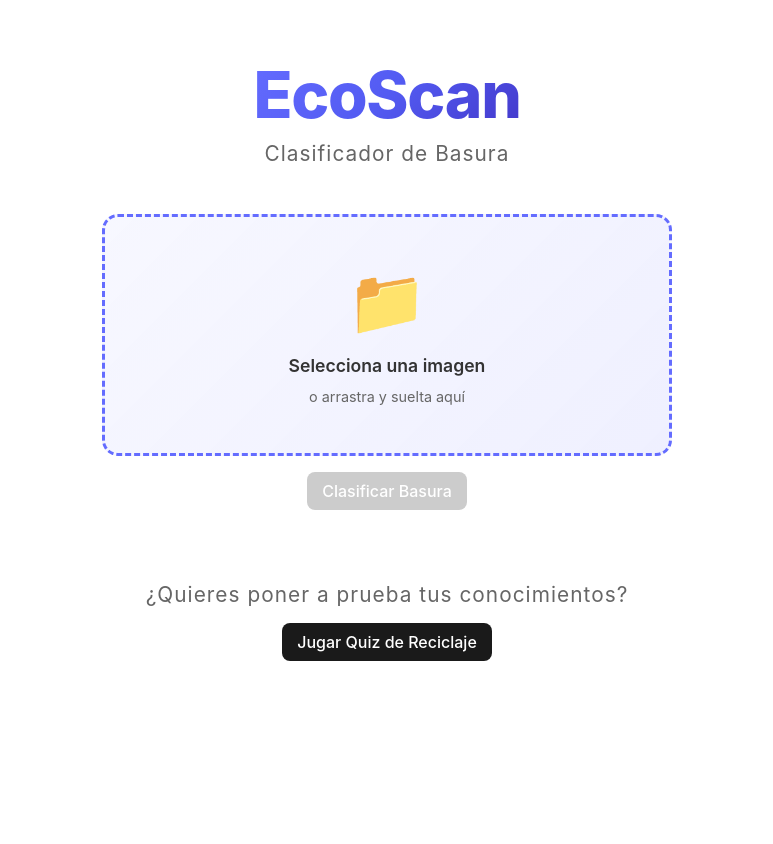
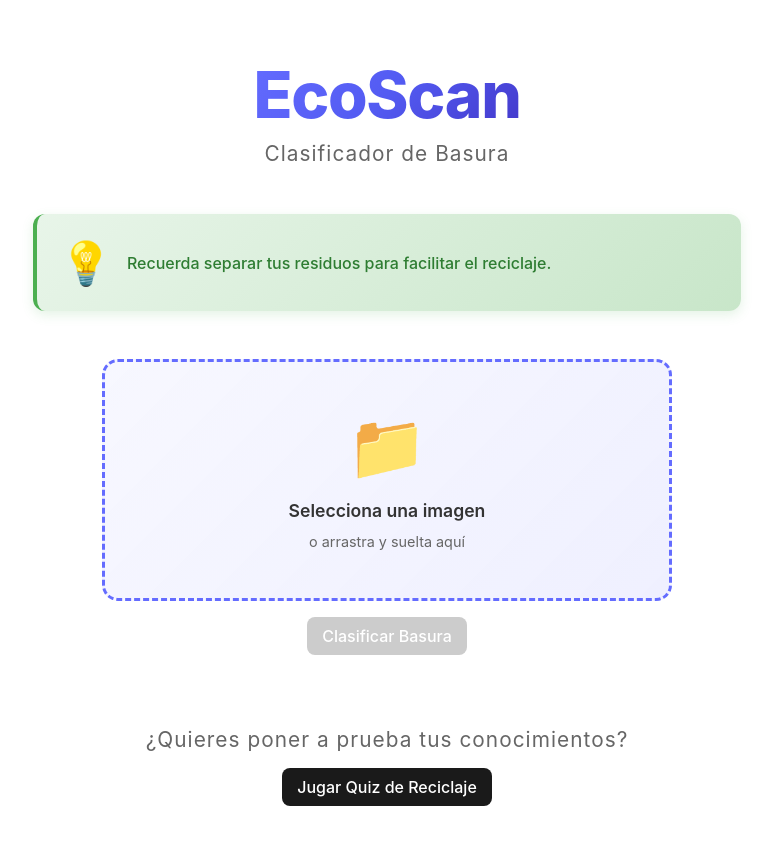
Before and after one commit to LauraMurillas/Eco-Scan, a React (Vite) app: page / in a window 1280 px wide. Shown: the top 844 px of the page, without its empty margins (253-1026 px from the left). Before the commit the page ends 800 px from the top, so only its background shows below. Built offline with nearby package versions, Linux system fonts and the light colour scheme; no server answers.

Commit message:
Implement EcoScan frontend for image classification, eco-tips, and quiz, alongside a new API for tip generation.

```diff
--- a/src/App.css
+++ b/src/App.css
@@ -35,6 +35,45 @@
     color: #666;
     margin: 0.5rem 0 0 0;
     letter-spacing: 0.05em;
+}
+
+.eco-tip-section {
+    width: 100%;
+    max-width: 700px;
+    background: linear-gradient(135deg, #e8f5e9 0%, #c8e6c9 100%);
+    border-left: 4px solid #4caf50;
+    border-radius: 12px;
+    padding: 1.5rem;
+    display: flex;
+    align-items: center;
+    gap: 1rem;
+    box-shadow: 0 4px 12px rgba(76, 175, 80, 0.15);
+    margin-bottom: 1rem;
+}
+
+.tip-icon {
+    font-size: 2.5rem;
+    animation: pulse 2s ease-in-out infinite;
+}
+
+@keyframes pulse {
+
+    0%,
+    100% {
+        transform: scale(1);
+    }
+
+    50% {
+        transform: scale(1.1);
+    }
+}
+
+.tip-text {
+    font-size: 1rem;
+    color: #2e7d32;
+    margin: 0;
+    line-height: 1.5;
+    font-weight: 500;
 }
 
 .upload-section {
--- a/src/App.jsx
+++ b/src/App.jsx
@@ -1,4 +1,4 @@
-import React, { useState } from 'react';
+import React, { useState, useEffect } from 'react';
 import './App.css';
 import QuizModal from './QuizModal';
 
@@ -11,6 +11,7 @@ function App() {
     const [isLoading, setIsLoading] = useState(false);
     const [error, setError] = useState(null);
     const [isQuizOpen, setIsQuizOpen] = useState(false);
+    const [ecoTip, setEcoTip] = useState('Cargando consejo...');
 
     const handleFileChange = (event) => {
         const file = event.target.files[0];
@@ -55,12 +56,32 @@ function App() {
         }
     };
 
+    // Fetch eco tip on component mount
+    useEffect(() => {
+        const fetchTip = async () => {
+            try {
+                const response = await fetch(`${BASE_URL}/tips`);
+                const data = await response.json();
+                setEcoTip(data.tip);
+            } catch (err) {
+                console.error('Error fetching tip:', err);
+                setEcoTip('Recuerda separar tus residuos para facilitar el reciclaje.');
+            }
+        };
+        fetchTip();
+    }, []);
+
     return (
         <div className="app-container">
             <header className="app-header">
                 <h1 className="app-title">EcoScan</h1>
                 <p className="app-subtitle">Clasificador de Basura</p>
             </header>
+
+            <div className="eco-tip-section">
+                <div className="tip-icon">💡</div>
+                <p className="tip-text">{ecoTip}</p>
+            </div>
 
             <div className="upload-section">
                 <label htmlFor="file-upload" className="file-upload-label">
```
Also changed, not shown: server.js (+41 -0 lines).
